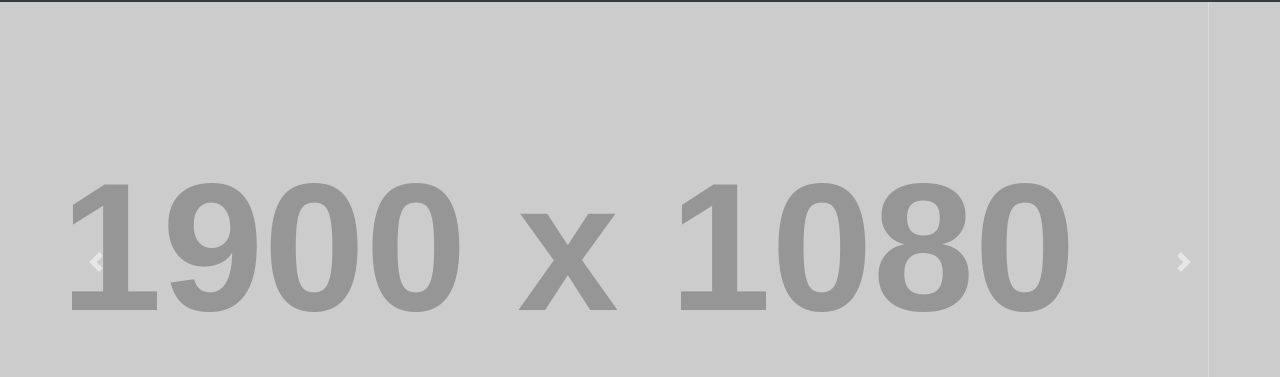
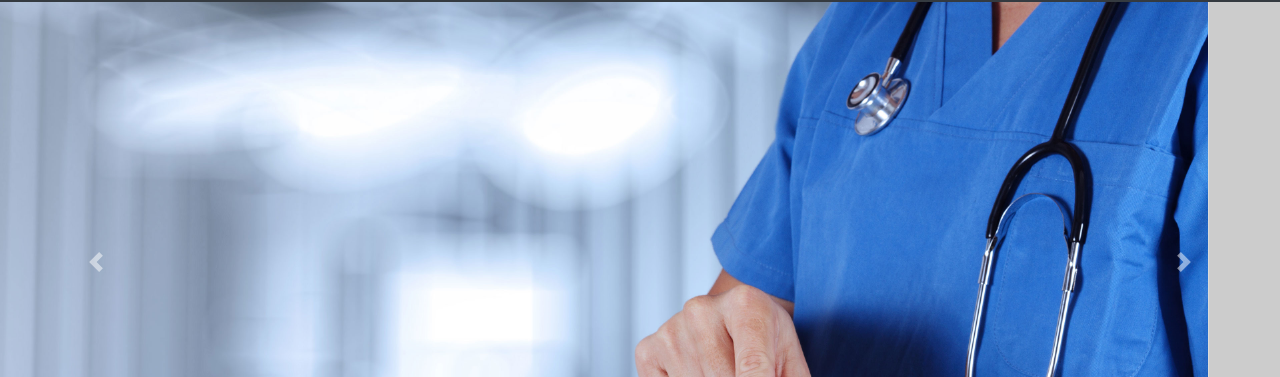
Before and after one commit to mlab-ar/landing_seguiSalud, a website: page index.html in a window 1280 px wide. Shown: the part 54-431 px from the top of the page. Drawn offline with Linux system fonts and the light colour scheme; placeholder pictures from the web are drawn by us.

Commit message:
Header 01

```diff
--- a/index.html
+++ b/index.html
@@ -86,7 +86,7 @@
       </ol>
       <div class="carousel-inner" role="listbox">
         <!-- Slide One - Set the background image for this slide in the line below -->
-        <div class="carousel-item active" style="background-image: url('http://placehold.it/1900x1080')">
+        <div class="carousel-item active" style="background-image: url('images/header01.png')">
           <div class="carousel-caption d-none d-md-block">
             <h3>First Slide</h3>
             <p>This is a description for the first slide.</p>
```
Also changed, not shown: images/header01.png (added), mail/header01.png (added).
